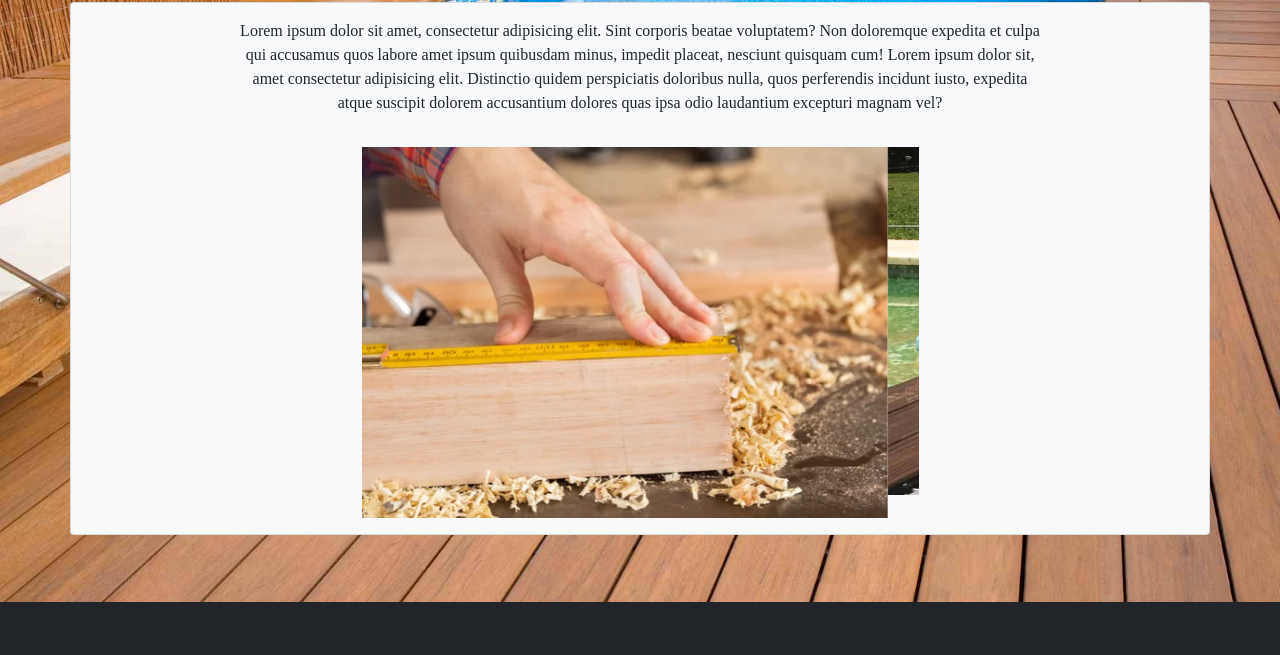
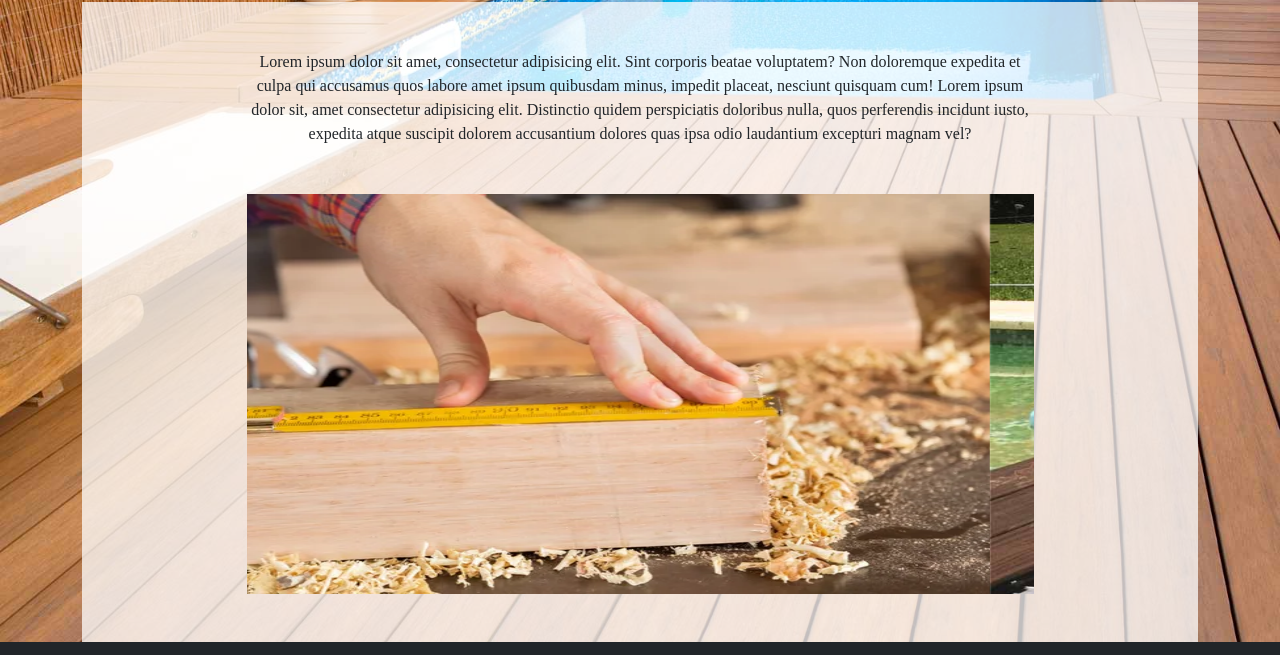
Before and after one commit to cabreraluis12/coder-cabrera-luis-alberto, a plain HTML site: page pages/nosotros.html in a window 1280 px wide. Shown: the part 276-931 px from the top of the page. Drawn offline with nearby package versions, Linux system fonts and the light colour scheme; a web font is replaced by a local one.

Commit message:
revision de codigo en hoja de estilo y cambios en Contacto, Galeria y Nosotros

```diff
--- a/css/styles.css
+++ b/css/styles.css
@@ -126,9 +126,17 @@ body:before{
 
 }
 
-.img{
-    width: 300px;
-    height: 300px;
+.bgcBlanco{
+    background-color:rgba(255, 255, 255, 0.747)
+}
+
+#galeria img:hover{
+    transform: scale(1.01);
+}
+
+.carousel img{
+    width: 100%;
+    height: 400px;
 }
 
 
--- a/pages/nosotros.html
+++ b/pages/nosotros.html
@@ -5,6 +5,7 @@
     <meta http-equiv="X-UA-Compatible" content="IE=edge">
     <meta name="viewport" content="width=device-width, initial-scale=1.0">
     <title>Nosotros - InWood | Todo en Madera</title>
+<!--Hojas de Estilos -->
     <link rel="stylesheet" href="../css/styles.css">
     <link rel="stylesheet" href="../css/bootstrap.min.css">
     <link rel="icon" href="../images/favicon.ico">
@@ -60,30 +61,31 @@
 <!--Contenido principal-->
     <main>
         <div class="bgNosotros">
-            <div class="container pb-3">
+            <div class="container">
                 <div class="row">
-                    <div class="col-xs-12 col-md-12 col-lg-12 text-center aling-item-center">
+                    <div class="col-xs-12 col-md-12 col-lg-12 text-center aling-it">
                         <br>
                         <h1 class="bg-body pb-2">InWood | Todo en Madera</h1>
                     </div>
 
-                    <div class="animate__animated animate__fadeInLeft col-xs-12 col-md-12 col-lg-12">
+                    <div class="animate__animated animate__fadeInLeft col-xs-12 col-md-12 col-lg-12 align-self-center">
                     <br>
                     <br>
+<!--Titulo-->
                         <h1 class="bg-body fw-bold pb-2 text-center">
                             Nosotros
                         </h1>
-                        <div class="row">
-                            <div class="container card bg-light animate__animated animate__fadeInLeft text-center align-items-center pb-3" >
-                                <div class="col-ms-12 col-md-12 col-lg-9 p-3">
+                            <div class="container bgcBlanco animate__animated animate__fadeInLeft text-center pb-3" >
+                                <div class="row justify-content-center">
+<!--Parrafo-->
+                                    <div class="col-ms-12 col-md-12 col-lg-9 pt-5">
                                     <p>
                                         Lorem ipsum dolor sit amet, consectetur adipisicing elit. Sint corporis beatae voluptatem? Non doloremque expedita et culpa qui accusamus quos labore amet ipsum quibusdam minus, impedit placeat, nesciunt quisquam cum! Lorem ipsum dolor sit, amet consectetur adipisicing elit. Distinctio quidem perspiciatis doloribus nulla, quos perferendis incidunt iusto, expedita atque suscipit dolorem accusantium dolores quas ipsa odio laudantium excepturi magnam vel?
-
                                     </p>
                                     </div>
-                                <div class="col-ms-12 col-md-12 col-lg-6 " >
-
-                                    <div id="carouselExampleSlidesOnly" class="carousel slide" data-bs-ride="carousel">
+<!--Carousel-->
+                                    <div class="col-ms-12 col-md-12 col-lg-9 p-3 m-3" >
+                                        <div id="carouselExampleSlidesOnly" class="carousel slide w-100 " data-bs-ride="carousel">
                                             <div class="carousel-inner">
                                                 <div class="carousel-item active">
                                                     <img src="../images/galeria/nosotros-1.jpg" class="d-block w-100" alt="carpintero">
@@ -97,9 +99,7 @@
                                             </div>
                                         </div>
                                     </div>
-
                                 </div>
-
                             </div>
                         </div>
 
@@ -116,6 +116,7 @@
                     <p>La madera es un material vivo y saludable, y un recurso natural utilizado por el hombre desde los primeros tiempos. Su gran resistencia lo hace ideal para la construcción tanto de interiores como de exteriores y su origen natural, lo convierte además en un material sostenible muy respetuoso con el medio ambiente</p>
                 </div>
                 <div class="col-xs-12 col-md-12 col-lg-6 align-content-end">
+<!--Redes Sociales-->
                     <div class="col-xs-12 col-md-6 col-lg-6 m-auto">
                         <h5 class="text-uppercase mb-3 font-weight-bold text-warning">Redes Sociales</h5>
                         <ul>
@@ -145,7 +146,7 @@
             </div>
         </div>
     </footer>
-
+<!--Script-->
     <script src="../js/bootstrap.bundle.min.js"></script>
     <script src="https://kit.fontawesome.com/a73fb931ad.js" crossorigin="anonymous"></script>
 </body>
```
Also changed, not shown: pages/contacto.html (+5 -5 lines), pages/galeria.html (+2 -2 lines). Lines whose indentation alone changed are shown as unchanged.
